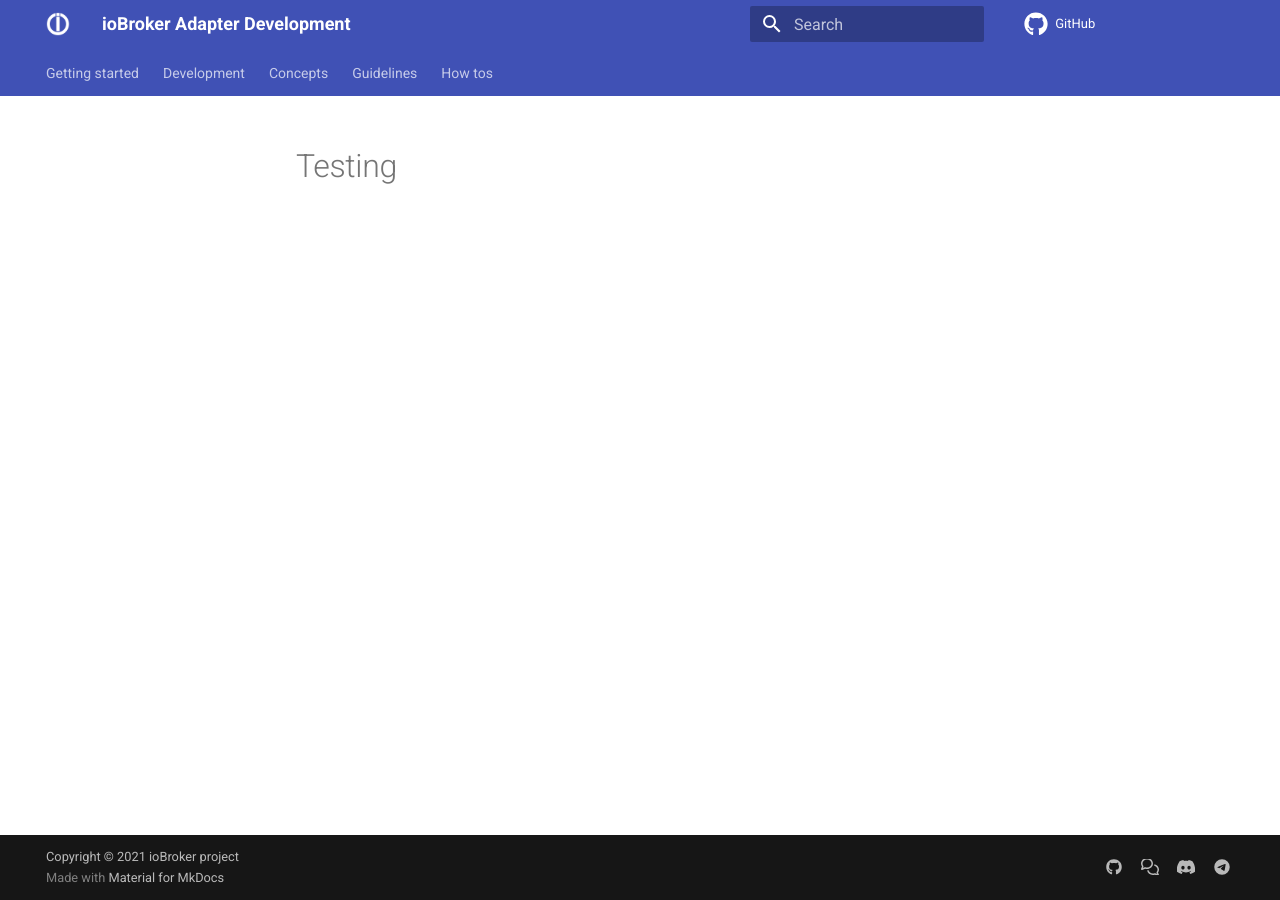
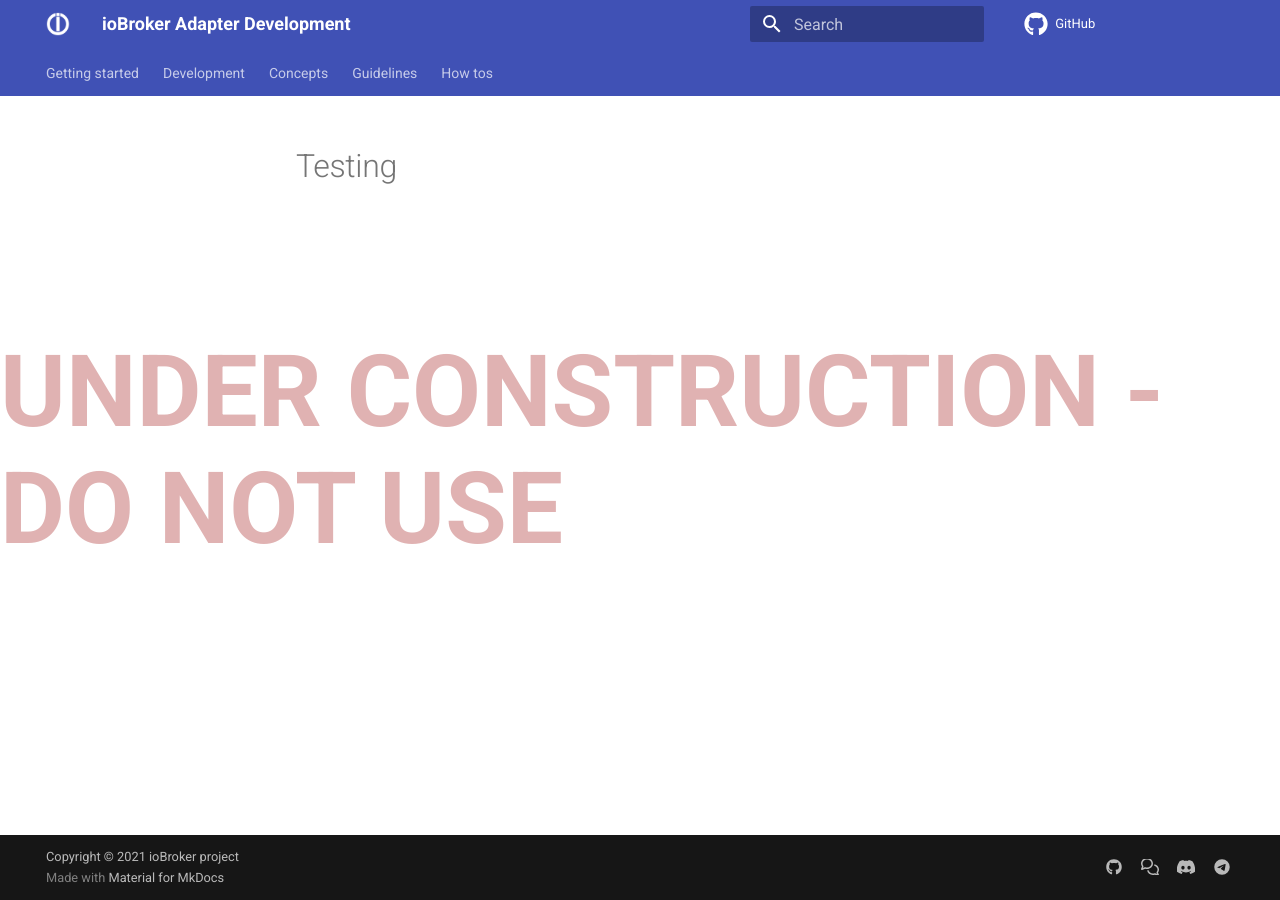
Before and after one commit to ioBroker/dev-docs, an MkDocs documentation site: the page built from docs/development/04-testing.md, in a window 1280 px wide. Built offline with MkDocs 1.6.1 and Material for MkDocs 9.7.7, drawn with Linux system fonts in a browser that asks for light colours; comment, search, counter and statistics services are not loaded; the version menu is left out.

Commit message:
Added notice that the page is under construction

```diff
--- a/docs/assets/stylesheets/extra.css
+++ b/docs/assets/stylesheets/extra.css
@@ -1,3 +1,21 @@
 html {
   overflow-y: scroll;
 }
+
+body:before{
+    content: 'UNDER CONSTRUCTION - DO NOT USE';
+    position: fixed;
+    top: 0;
+    bottom: 0;
+    left: 0;
+    right: 0;
+    z-index: -1;
+
+    color: #990000;
+    font-size: 100px;
+    font-weight: bolder;
+    display: grid;
+    justify-content: center;
+    align-content: center;
+    opacity: 0.3;
+  }
```
